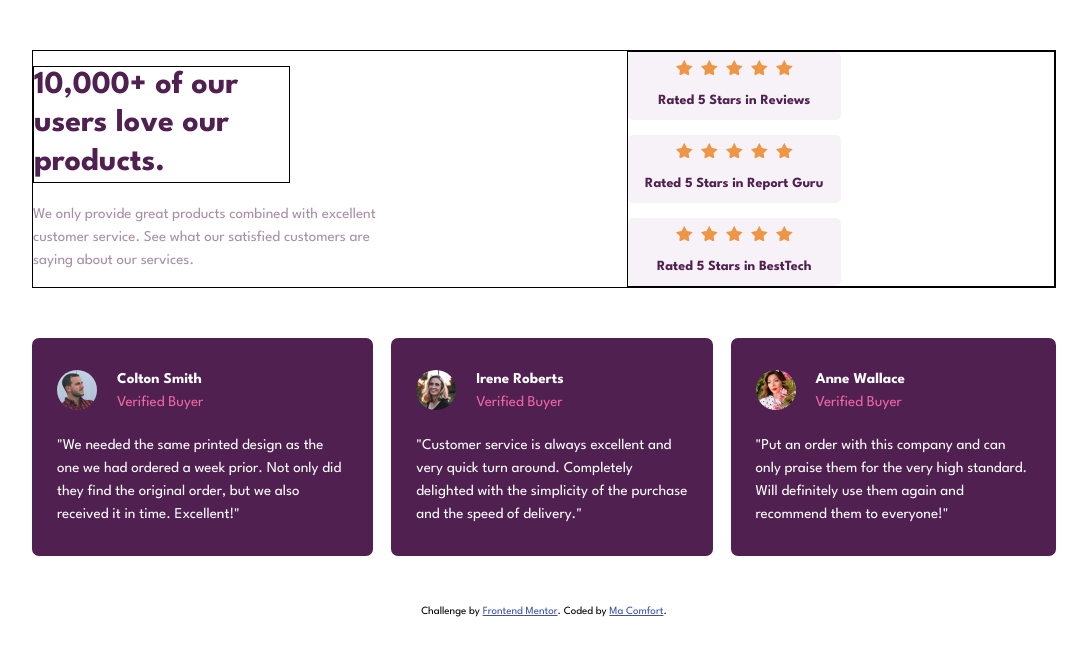
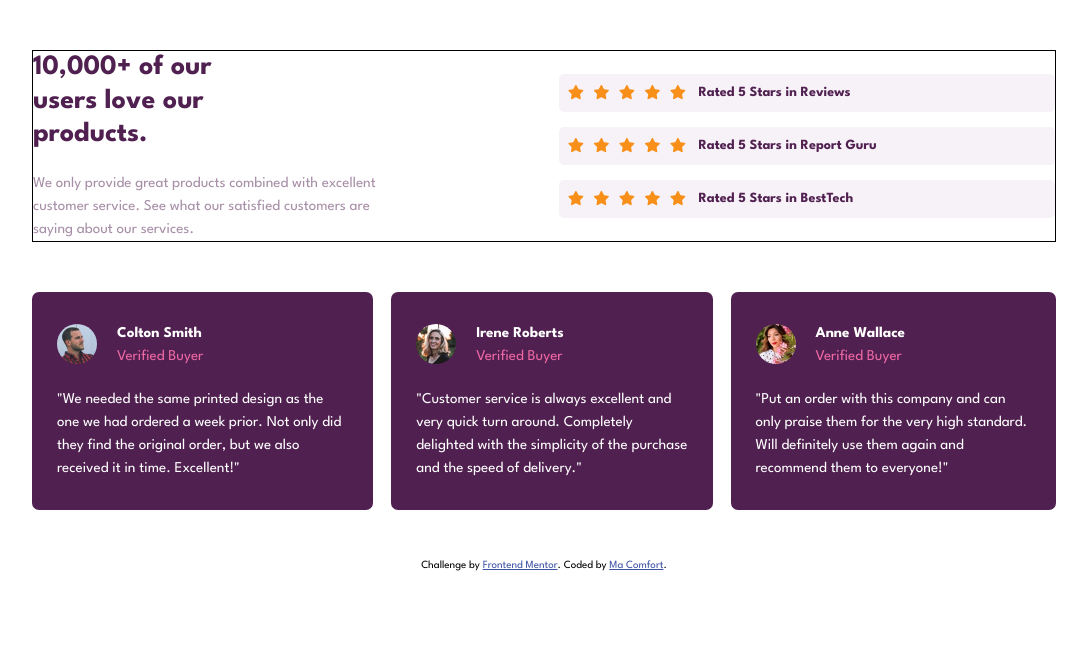
Before and after one commit to Macomi27/Social-proof-section, a plain HTML site: page social-proof-section-master/index.html in a window 1280 px wide. Shown: the whole page, without its empty margins (96-1183 px from the left). Drawn offline with Linux system fonts and the light colour scheme.

Commit message:
rearranged styling of about in desktop and touch screen

```diff
--- a/social-proof-section-master/index.html
+++ b/social-proof-section-master/index.html
@@ -10,6 +10,14 @@
       type="image/png"
       sizes="32x32"
       href="./images/favicon-32x32.png"
+    />
+
+    <link
+      rel="stylesheet"
+      href="https://cdnjs.cloudflare.com/ajax/libs/font-awesome/7.0.1/css/all.min.css"
+      integrity="sha512-2SwdPD6INVrV/lHTZbO2nodKhrnDdJK9/kg2XD1r9uGqPo1cUbujc+IYdlYdEErWNu69gVcYgdxlmVmzTWnetw=="
+      crossorigin="anonymous"
+      referrerpolicy="no-referrer"
     />
 
     <title>Frontend Mentor | Social proof section</title>
@@ -29,61 +37,31 @@
         <div class="ratings">
           <div class="rate">
             <div class="stars">
-              <div class="star">
-                <img src="./images/icon-star.svg" alt="star" />
-              </div>
-              <div class="star">
-                <img src="./images/icon-star.svg" alt="star" />
-              </div>
-              <div class="star">
-                <img src="./images/icon-star.svg" alt="star" />
-              </div>
-              <div class="star">
-                <img src="./images/icon-star.svg" alt="star" />
-              </div>
-              <div class="star">
-                <img src="./images/icon-star.svg" alt="star" />
-              </div>
+              <i class="fa-solid fa-star" style="color: #f78f19"></i>
+              <i class="fa-solid fa-star" style="color: #f78f19"></i>
+              <i class="fa-solid fa-star" style="color: #f78f19"></i>
+              <i class="fa-solid fa-star" style="color: #f78f19"></i>
+              <i class="fa-solid fa-star" style="color: #f78f19"></i>
             </div>
             <h5>Rated 5 Stars in Reviews</h5>
           </div>
           <div class="rate">
             <div class="stars">
-              <div class="star">
-                <img src="./images/icon-star.svg" alt="star" />
-              </div>
-              <div class="star">
-                <img src="./images/icon-star.svg" alt="star" />
-              </div>
-              <div class="star">
-                <img src="./images/icon-star.svg" alt="star" />
-              </div>
-              <div class="star">
-                <img src="./images/icon-star.svg" alt="star" />
-              </div>
-              <div class="star">
-                <img src="./images/icon-star.svg" alt="star" />
-              </div>
+              <i class="fa-solid fa-star" style="color: #f78f19"></i>
+              <i class="fa-solid fa-star" style="color: #f78f19"></i>
+              <i class="fa-solid fa-star" style="color: #f78f19"></i>
+              <i class="fa-solid fa-star" style="color: #f78f19"></i>
+              <i class="fa-solid fa-star" style="color: #f78f19"></i>
             </div>
             <h5>Rated 5 Stars in Report Guru</h5>
           </div>
           <div class="rate">
             <div class="stars">
-              <div class="star">
-                <img src="./images/icon-star.svg" alt="star" />
-              </div>
-              <div class="star">
-                <img src="./images/icon-star.svg" alt="star" />
-              </div>
-              <div class="star">
-                <img src="./images/icon-star.svg" alt="star" />
-              </div>
-              <div class="star">
-                <img src="./images/icon-star.svg" alt="star" />
-              </div>
-              <div class="star">
-                <img src="./images/icon-star.svg" alt="star" />
-              </div>
+              <i class="fa-solid fa-star" style="color: #f78f19"></i>
+              <i class="fa-solid fa-star" style="color: #f78f19"></i>
+              <i class="fa-solid fa-star" style="color: #f78f19"></i>
+              <i class="fa-solid fa-star" style="color: #f78f19"></i>
+              <i class="fa-solid fa-star" style="color: #f78f19"></i>
             </div>
             <h5>Rated 5 Stars in BestTech</h5>
           </div>
--- a/social-proof-section-master/styles.css
+++ b/social-proof-section-master/styles.css
@@ -27,50 +27,47 @@ body {
   width: 100%;
   display: flex;
   flex-direction: column;
-  gap: 8rem;
+  gap: 3rem;
   align-items: center;
   justify-content: space-between;
-  border: 1px solid black;
 }
 
 .about {
-  width: 50%;
+  width: 100%;
 }
 
 .about h3 {
-  width: 50%;
-  line-height: 1.2;
+  width: 100%;
+  margin-inline: auto;
   margin-bottom: 2rem;
   color: hsl(300, 43%, 22%);
-  font-size: 3.2rem;
+  font-size: 2.8rem;
   font-weight: 700;
-  text-align: left;
-  border: 1px solid black;
+  text-align: center;
 }
 
 .about p {
-  width: 70%;
+  width: 100%;
   color: hsl(300, 43%, 22%);
   font-size: 1.5rem;
   font-weight: 400;
   text-align: center;
   line-height: 2.3rem;
   opacity: 0.5;
-  text-align: left;
 }
 
 .ratings {
-  width: 50%;
+  width: 100%;
   display: flex;
   flex-direction: column;
   gap: 1.5rem;
-  border: 1px solid black;
+  position: relative;
+  align-items: stretch;
 }
 
 .rate {
   width: 100%;
   display: flex;
-  flex-direction: column;
   gap: 0.7rem;
   align-items: center;
   padding-block: 1rem;
@@ -81,6 +78,10 @@ body {
 .stars {
   display: flex;
   gap: 0.8rem;
+}
+
+.fa-star {
+  font-size: 1.4rem;
 }
 
 .rate h5 {
@@ -165,15 +166,29 @@ img {
     flex-direction: row;
     justify-content: space-between;
     align-items: center;
+    border: 1px solid black;
+  }
+
+  .about h3 {
+    width: 50%;
+    text-align: left;
+    line-height: 1.2;
+    margin-inline: 0;
+  }
+
+  .about p {
+    width: 70%;
+    text-align: left;
+    margin-inline: 0;
   }
 
   .about {
-    width: 60%;
+    width: 100%;
     text-align: right;
   }
 
   .rate {
-    width: 50%;
+    width: 100%;
     display: flex;
     align-items: center;
     gap: 1.2rem;
@@ -186,15 +201,4 @@ img {
     justify-content: space-between;
     position: relative;
   }
-
-  /* .irene{
-        position: absolute;
-        bottom: 2rem;
-    }
-
-    .anne{
-        position: absolute;
-        bottom: 4rem;
-        right: 0;
-    } */
 }
```
